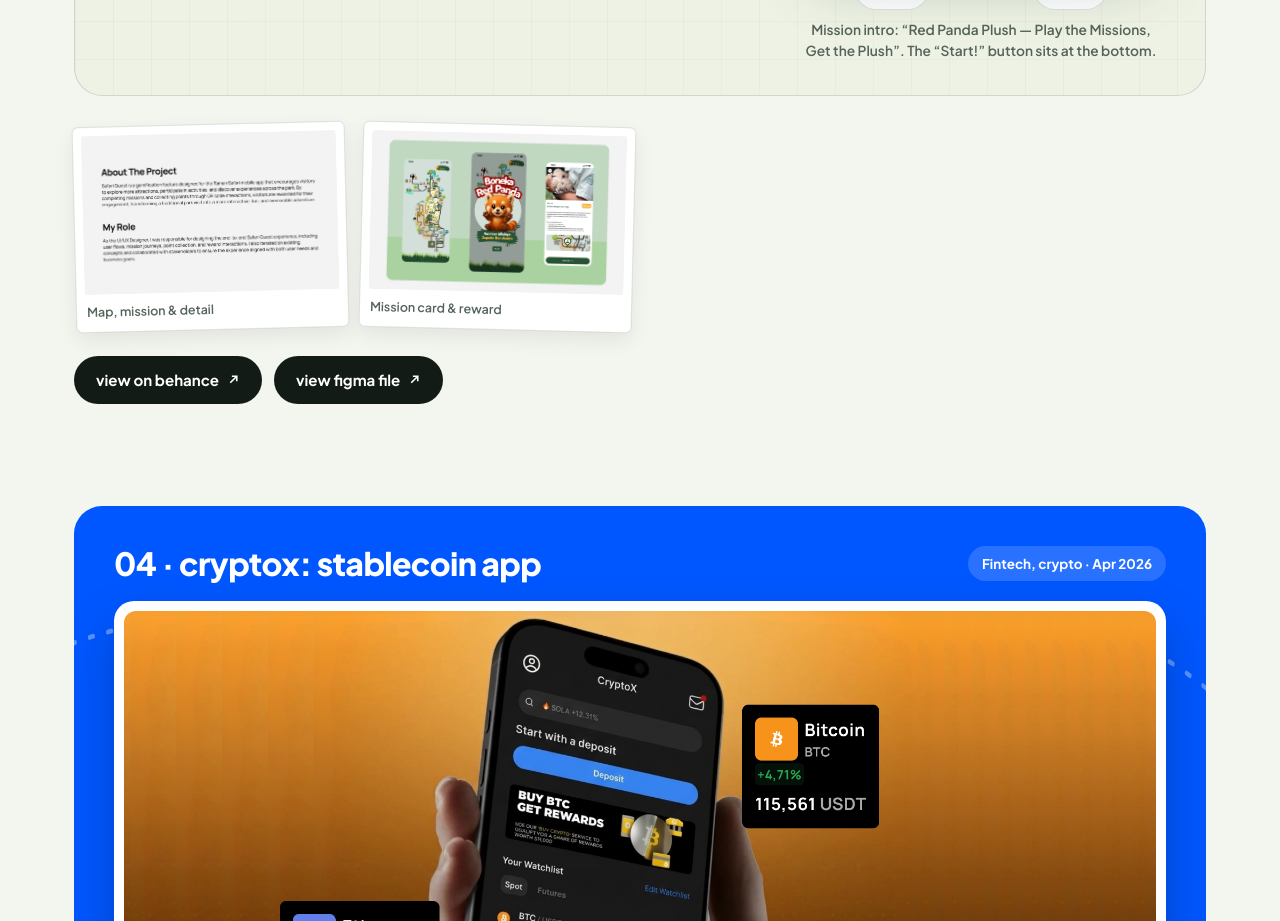
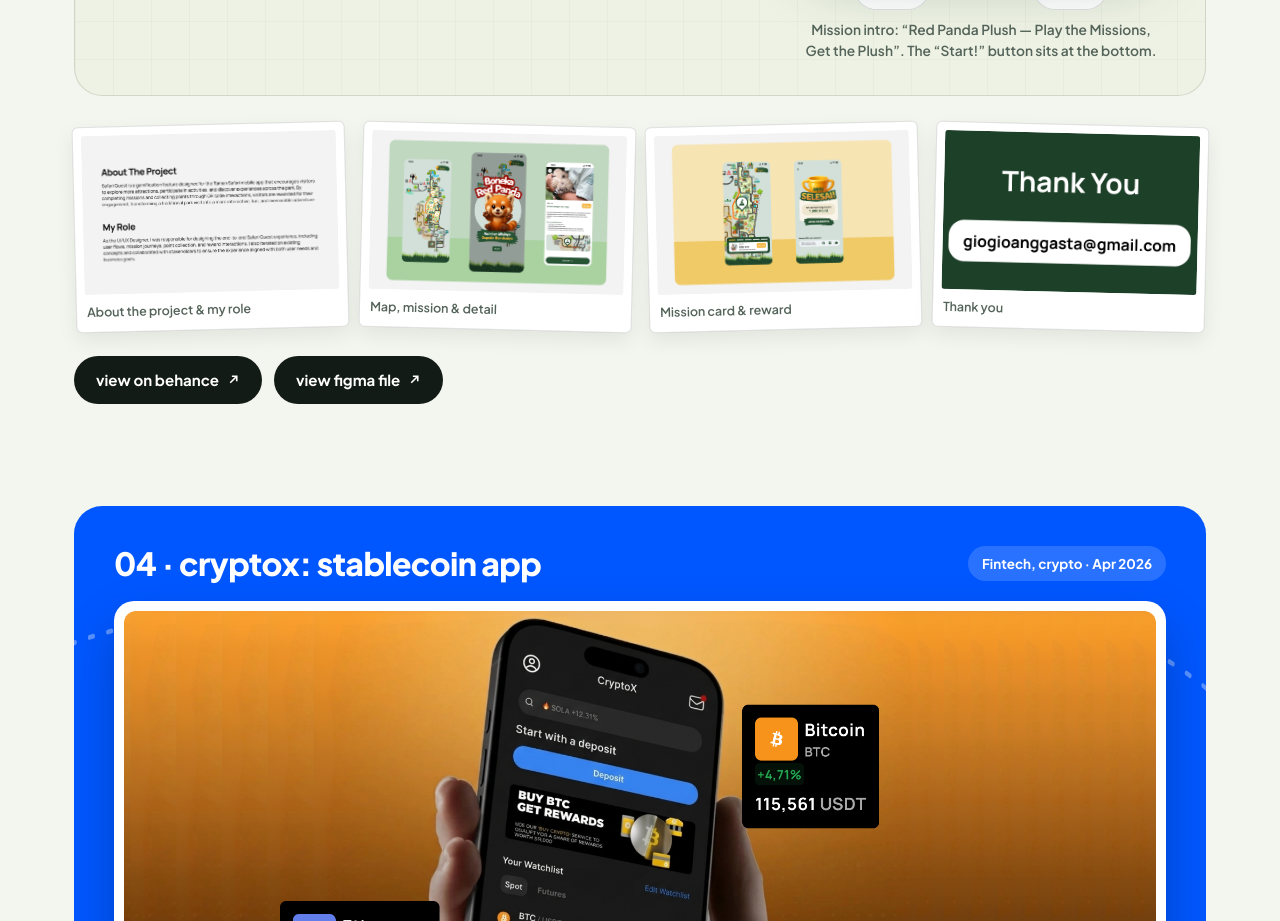
Before and after one commit to giogioanggasta/gio-porto, a React (Vite) app: page / in a window 1280 px wide. Shown: the part 8740-9661 px from the top of the page. Built offline with nearby package versions, Linux system fonts and the light colour scheme.

Commit message:
Complete Taman Safari gallery (4 slides) and fix captions

```diff
--- a/src/data/portfolio.js
+++ b/src/data/portfolio.js
@@ -187,8 +187,10 @@ export const projects = [
       alt: 'Taman Safari Quest screens fanned out: illustrated park map, Red Panda plush mission and QR scan',
     },
     gallery: [
-      { src: '/images/taman-safari/2.png', caption: 'Map, mission & detail', alt: 'Taman Safari Quest: park map, Red Panda mission splash and Baby Zoo mission detail' },
-      { src: '/images/taman-safari/3.png', caption: 'Mission card & reward', alt: 'Taman Safari Quest: zoomed park map mission card and mission-complete trophy screen' },
+      { src: '/images/taman-safari/2.png', caption: 'About the project & my role', alt: 'Taman Safari Quest slide: About The Project and My Role — gamification feature for the Taman Safari mobile app' },
+      { src: '/images/taman-safari/3.png', caption: 'Map, mission & detail', alt: 'Taman Safari Quest: park map, Red Panda mission splash and Baby Zoo mission detail' },
+      { src: '/images/taman-safari/4.png', caption: 'Mission card & reward', alt: 'Taman Safari Quest: zoomed park map mission card and mission-complete trophy screen' },
+      { src: '/images/taman-safari/5.png', caption: 'Thank you', alt: 'Taman Safari Quest closing slide: Thank You and contact email' },
     ],
     links: [
       { label: 'view on behance', href: 'https://www.behance.net/giovannanggast' },
@@ -428,8 +430,10 @@ export const lightboxCaps = {
   ],
   'taman-safari': [
     'Taman Safari Quest: overview',
+    'Taman Safari Quest: about the project & my role',
     'Taman Safari Quest: map, mission and detail',
     'Taman Safari Quest: mission card and reward',
+    'Taman Safari Quest: thank you',
   ],
   champ: [
     'Champ: cover — Food App Champ',
```
